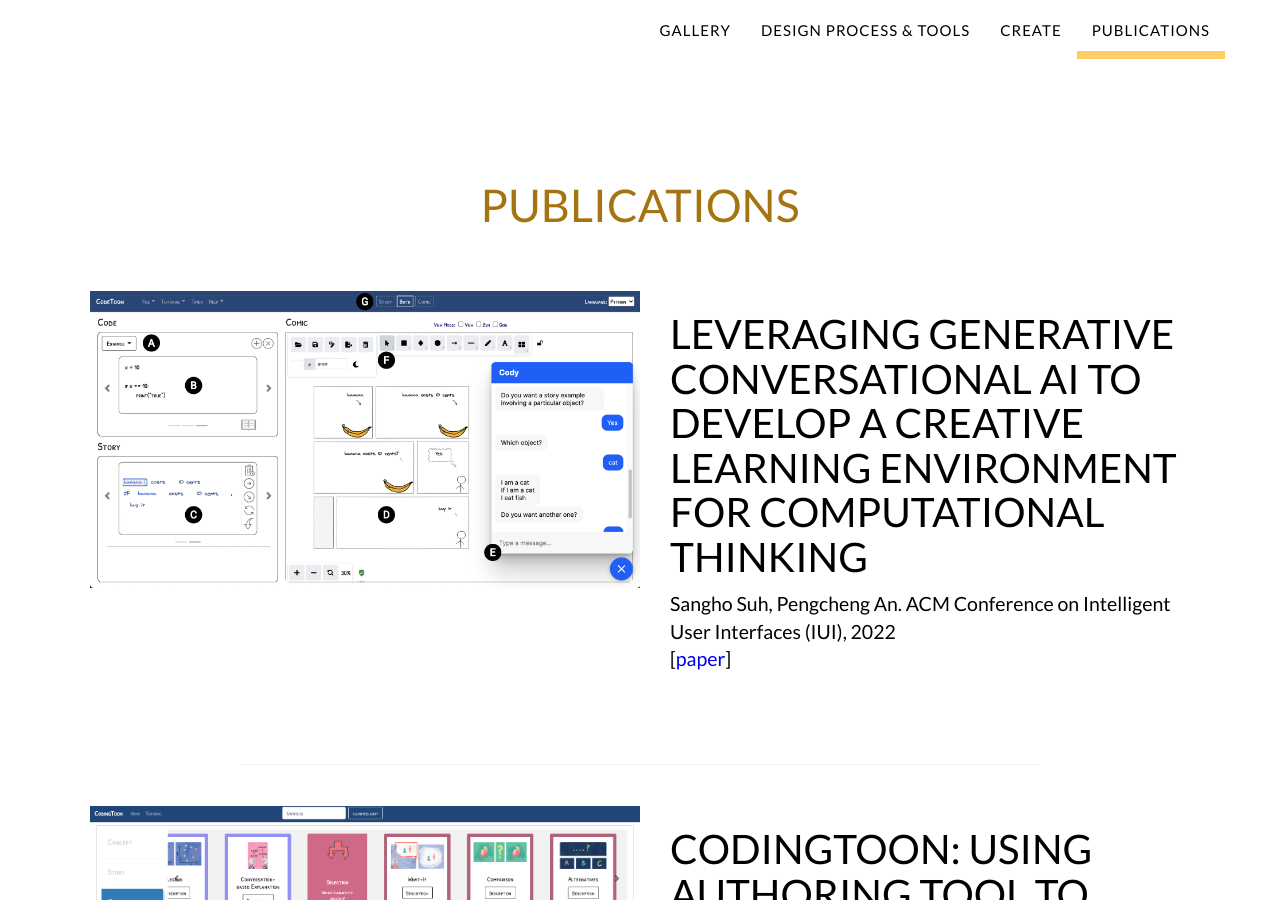
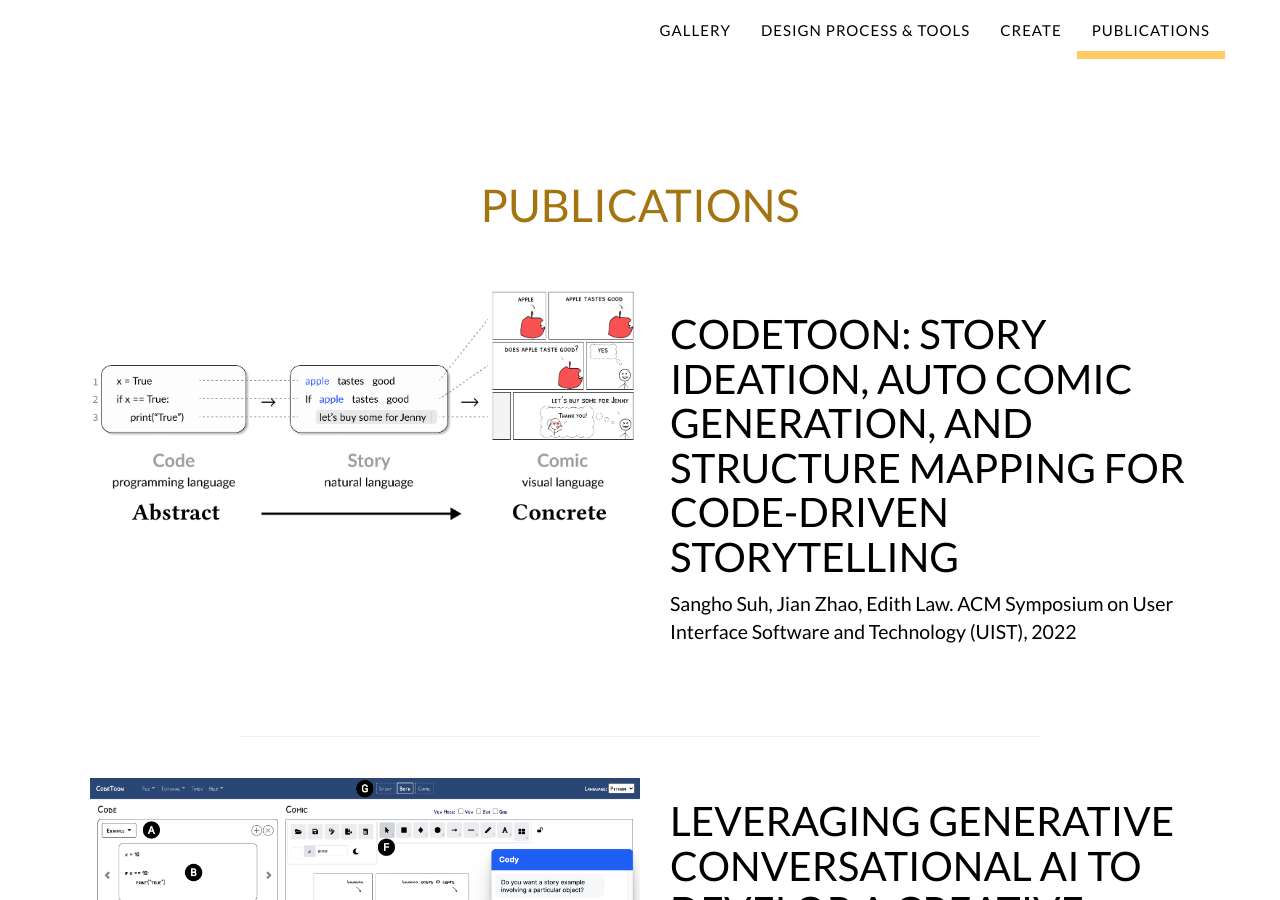
Before and after one commit to codingstrip/codingstrip.github.io, a Jekyll site: the page built from _2020_pages/publications.html, in a window 1280 px wide and 900 px high. Built offline with Jekyll 4.4.1, drawn with Linux system fonts in a browser that asks for light colours; some web fonts are replaced.

Commit message:
Add UIST2022 CodeToon in the publications page

```diff
--- a/_data/twenty_20/publications.yml
+++ b/_data/twenty_20/publications.yml
@@ -1,3 +1,17 @@
+- path: '../images/6_paper/code-driven_storytelling.png'
+  path_compressed: '../images/6_paper/code-driven_storytelling.png'
+  alt:
+  description:
+  width:
+  height:
+  title: "CodeToon: Story Ideation, Auto Comic Generation, and Structure Mapping for Code-Driven Storytelling"
+  year: "2022"
+  conference: ACM Symposium on User Interface Software and Technology (UIST)
+  authors:
+    - Sangho Suh
+    - Jian Zhao
+    - Edith Law
+
 - link: 'https://sanghosuh.github.io/assets/pdf/codetoon_iui.pdf'
   path: '../images/6_paper/sigcse-codingtoon.png'
   path_compressed: '../images/6_paper/codetoon_interface.png'
```
Also changed, not shown: images/6_paper/code-driven_storytelling.png (added).
